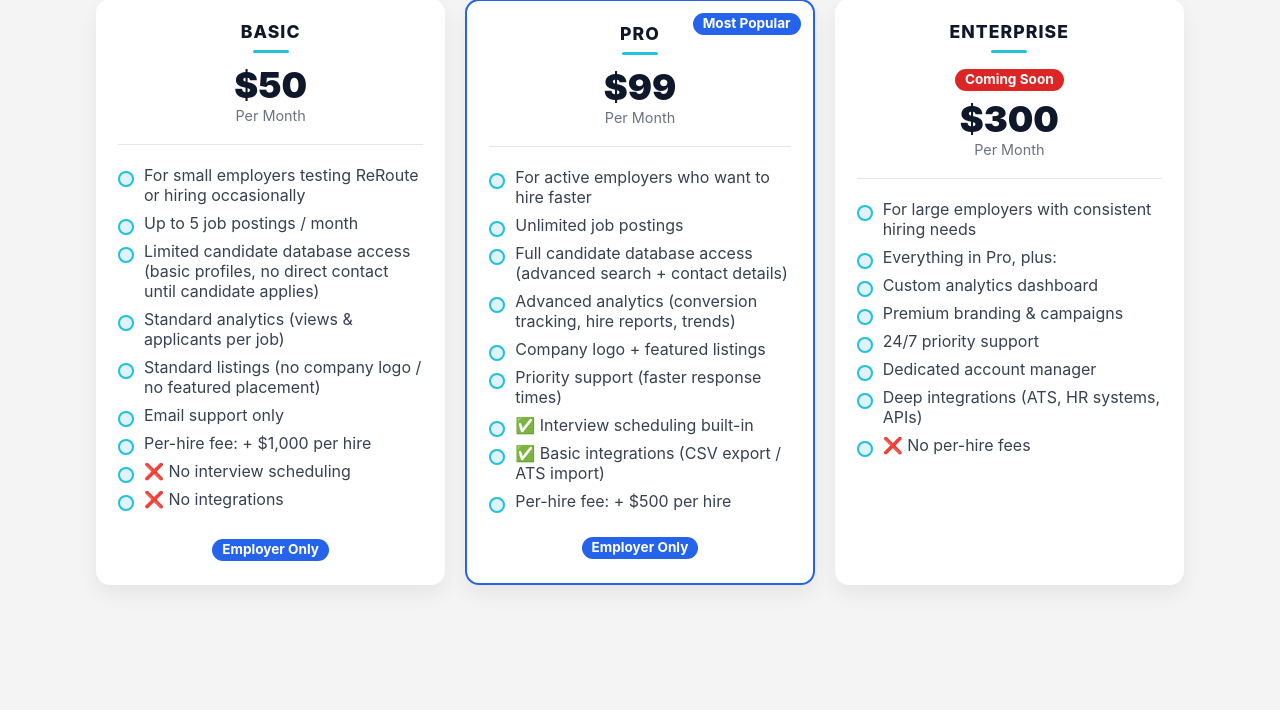
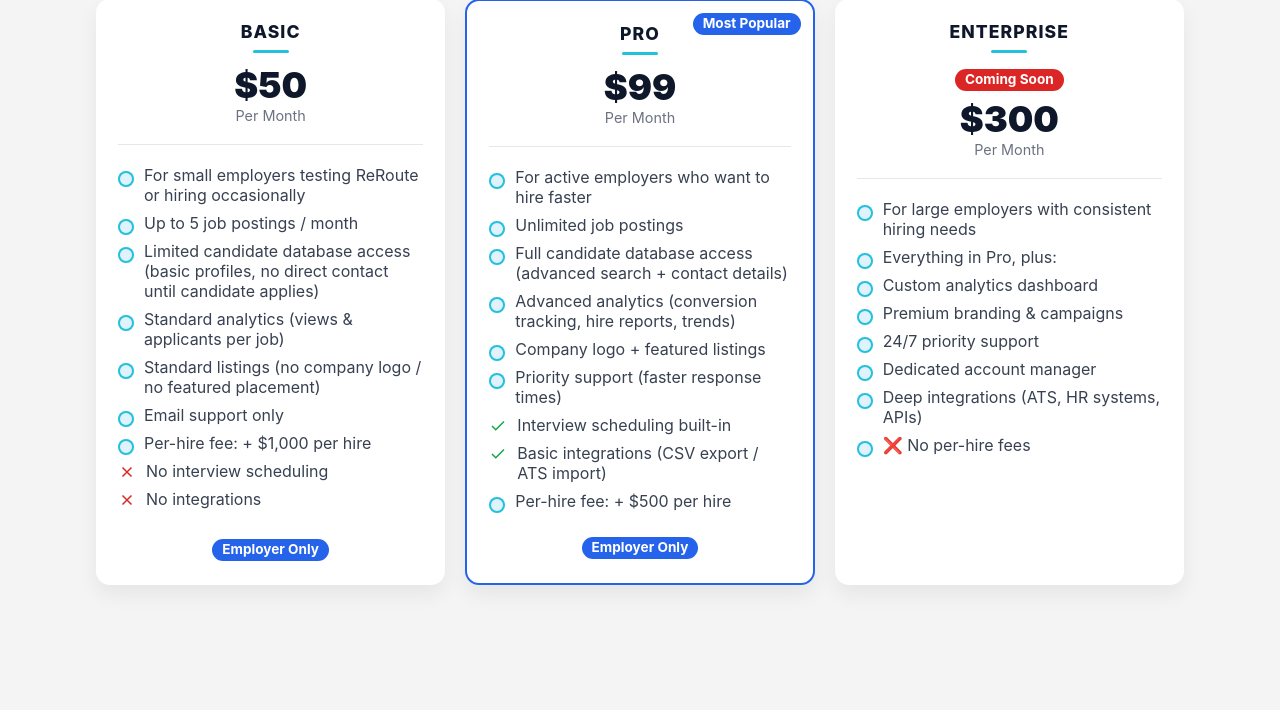
Before and after one commit to jcoffer921/reroute, a Django app: page /pricing/?tab=employer in a window 1280 px wide. Shown: the part 635-1345 px from the top of the page. Run offline with Django 5.2, Linux system fonts and the light colour scheme; data comes from the database, SQL or seed files in the repository; parts of the project's set-up code (start-up, migrations or seed data) failed here and were passed over.

Commit message:
SVGs added to pricing page

```diff
--- a/main/static/css/pricing.css
+++ b/main/static/css/pricing.css
@@ -78,6 +78,14 @@
   box-shadow: inset 0 0 0 2px #22c1dc;
 }
 
+/* When using explicit SVG icons, hide the default bullet */
+.plan-features li.with-icon { padding-left: 0; display: flex; align-items: flex-start; gap: 10px; }
+.plan-features li.with-icon::before { display: none; }
+.feat-icon { display: inline-flex; width: 18px; height: 18px; margin-top: 2px; }
+.feat-icon.ok svg { stroke: #16a34a; fill: none; stroke-width: 2; }
+.feat-icon.no svg { stroke: #dc2626; fill: none; stroke-width: 2; }
+.feat-text { display: inline-block; }
+
 /* Pill buttons */
 .btn-pill { border-radius: 999px !important; padding-left: 18px; padding-right: 18px; }
 .pricing-grid .btn-primary { background: #22c1dc; }
--- a/main/templates/main/pricing.html
+++ b/main/templates/main/pricing.html
@@ -84,8 +84,22 @@
               <li>Standard listings (no company logo / no featured placement)</li>
               <li>Email support only</li>
               <li>Per-hire fee: + $1,000 per hire</li>
-              <li>❌ No interview scheduling</li>
-              <li>❌ No integrations</li>
+              <li class="with-icon">
+                <span class="feat-icon no" aria-hidden="true">
+                  <svg viewBox="0 0 24 24" width="18" height="18" aria-hidden="true">
+                    <path d="M6 6l12 12M18 6l-12 12" />
+                  </svg>
+                </span>
+                <span class="feat-text">No interview scheduling</span>
+              </li>
+              <li class="with-icon">
+                <span class="feat-icon no" aria-hidden="true">
+                  <svg viewBox="0 0 24 24" width="18" height="18" aria-hidden="true">
+                    <path d="M6 6l12 12M18 6l-12 12" />
+                  </svg>
+                </span>
+                <span class="feat-text">No integrations</span>
+              </li>
             </ul>
             <div class="settings-card__actions settings-card__actions--footer">
               {% if IS_EMPLOYER %}
@@ -111,8 +125,22 @@
               <li>Advanced analytics (conversion tracking, hire reports, trends)</li>
               <li>Company logo + featured listings</li>
               <li>Priority support (faster response times)</li>
-              <li>✅ Interview scheduling built-in</li>
-              <li>✅ Basic integrations (CSV export / ATS import)</li>
+              <li class="with-icon">
+                <span class="feat-icon ok" aria-hidden="true">
+                  <svg viewBox="0 0 24 24" width="18" height="18" aria-hidden="true">
+                    <path d="M20 6L9 17l-5-5" />
+                  </svg>
+                </span>
+                <span class="feat-text">Interview scheduling built-in</span>
+              </li>
+              <li class="with-icon">
+                <span class="feat-icon ok" aria-hidden="true">
+                  <svg viewBox="0 0 24 24" width="18" height="18" aria-hidden="true">
+                    <path d="M20 6L9 17l-5-5" />
+                  </svg>
+                </span>
+                <span class="feat-text">Basic integrations (CSV export / ATS import)</span>
+              </li>
               <li>Per-hire fee: + $500 per hire</li>
             </ul>
             <div class="settings-card__actions settings-card__actions--footer">
```
Also changed, not shown: main/templates/main/pricing_checkout.html (+25 -1 lines).
